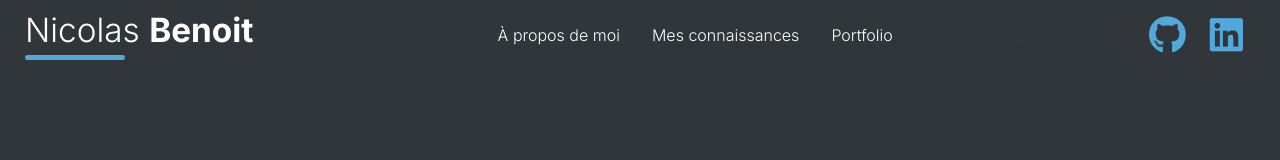
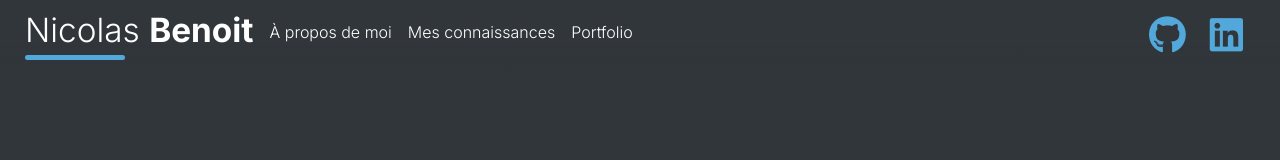
Before and after one commit to ikolan/ikolan.github.io, a React (Create React App) app: page / in a window 1280 px wide. Shown: the top 160 px of the page. Built offline with nearby package versions, Linux system fonts and the light colour scheme.

Commit message:
Adding better `:hover` to `Navbar` entries.

```diff
--- a/src/components/layout/Navbar.jsx
+++ b/src/components/layout/Navbar.jsx
@@ -28,7 +28,7 @@ const MobileMenu = ({ menuEntries }) => {
     const onClick = () => setOpen((open) => !open);
 
     return (
-        <div className={"mobileMenu " + (open ? "open" : "")} onClick={onClick}>
+        <div className={"mobileMenu" + (open ? " open" : "")} onClick={onClick}>
             <i className="fa-solid fa-bars"></i>
             <div className="content">
                 <div className="socials">
--- a/src/components/layout/Navbar.scss
+++ b/src/components/layout/Navbar.scss
@@ -1,6 +1,6 @@
 @import "../../style.scss";
 
-$menuTransition: linear 200ms;
+$menuTransition: linear 250ms;
 
 .Navbar {
     align-items: center;
@@ -16,17 +16,42 @@ $menuTransition: linear 200ms;
         display: flex;
     }
 
+    .menu {
+        display: flex;
+        flex-flow: row wrap;
+        margin: 0 1rem;
+        gap: 1rem;
+        width: 100%;
+    }
+
     .menuEntry {
         color: $textColor;
         display: inline-block;
-        margin: 0 1rem;
         text-decoration: none;
         transition: $menuTransition;
 
         &:hover {
             color: $primaryColor;
-            font-weight: 700;
             transition: $menuTransition;
+
+            &::after {
+                width: 100%;
+            }
+        }
+
+        &:active {
+            transform: scale(0.95);
+        }
+
+        &::after {
+            background-color: $primaryColor;
+            border-radius: 3px;
+            content: "";
+            display: block;
+            margin-top: 0.2rem;
+            transition: $menuTransition;
+            width: 0;
+            height: 3px;
         }
     }
 
@@ -84,8 +109,7 @@ $menuTransition: linear 200ms;
                     justify-content: center;
                 }
 
-                .entries {
-                    .menuEntry {
+                .entries .menuEntry {
                     border: solid $backgroundAccentColor 1px;
                     border-radius: 0.3rem;
                     display: block;
@@ -95,8 +119,10 @@ $menuTransition: linear 200ms;
 
                     &:hover {
                         color: $textColor;
-                            font-weight: initial;
                     }
+
+                    &::after {
+                        content: none;
                     }
                 }
             }
--- a/src/components/utils/Brand.scss
+++ b/src/components/utils/Brand.scss
@@ -5,6 +5,7 @@
         color: $textColor;
         font-size: 25pt;
         font-weight: 300;
+        white-space: nowrap;
 
         span {
             font-weight: 700;
--- a/src/components/utils/WelcomeTitle.scss
+++ b/src/components/utils/WelcomeTitle.scss
@@ -1,6 +1,6 @@
 @import "../../style.scss";
 
-$blurredTransition: linear 500ms;
+$blurredTransition: ease-in-out 500ms;
 
 .WelcomeTitle {
     h2 {
```
Lines whose indentation alone changed are shown as unchanged.
